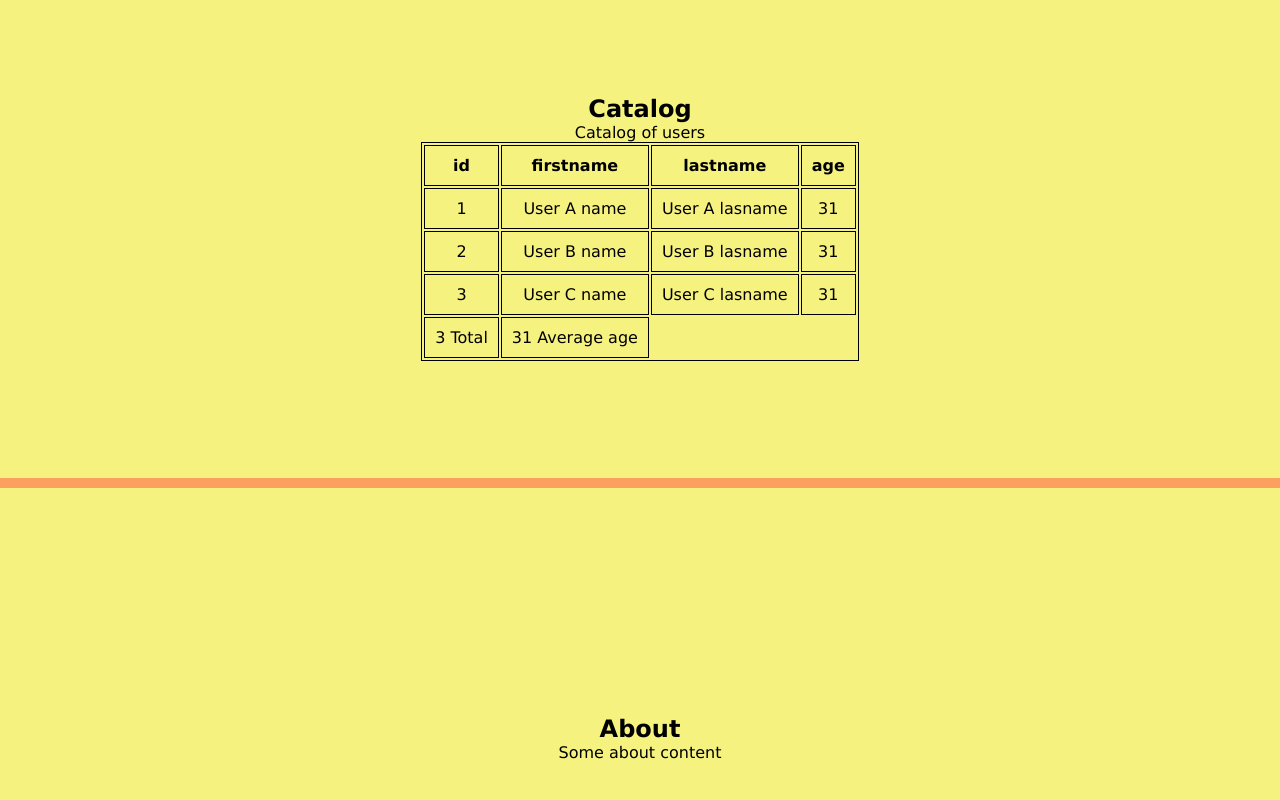
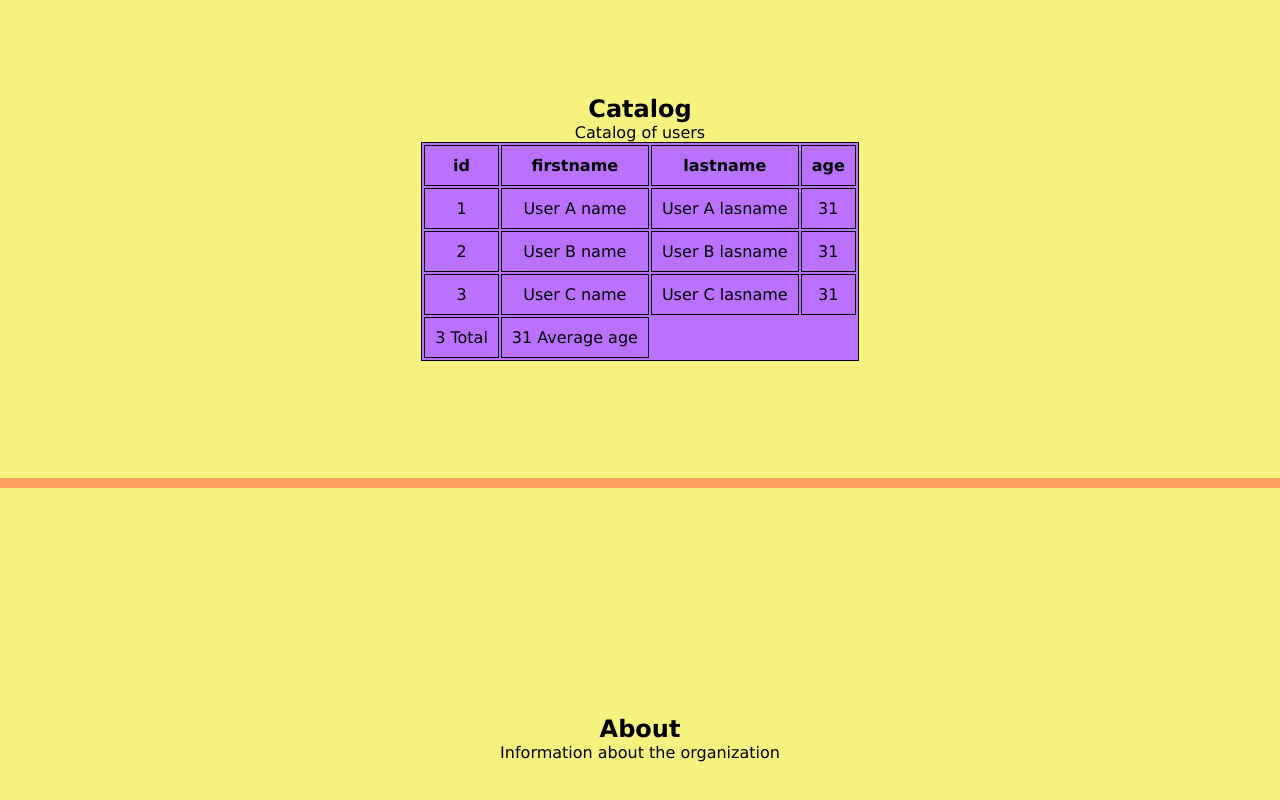
Before and after one commit to MariyaKondratenko/HW3_MK_practice, a plain HTML site: page index.html in a window 1280 px wide. Shown: the part 1281-2081 px from the top of the page. Drawn offline with Linux system fonts and the light colour scheme.

Commit message:
made changes in sections Catalog and About

```diff
--- a/index.html
+++ b/index.html
@@ -172,7 +172,7 @@
 
         <section class="content" id="about">
           <h2>About</h2>
-          <p>Some about content</p>
+          <p>Information about the organization</p>
         </section>
 
         <!-- Send email form-->
--- a/styles/styles.css
+++ b/styles/styles.css
@@ -55,6 +55,7 @@ th,
 td {
   border: 1px solid black;
   text-align:center;
+  background-color: rgb(186, 113, 253);
 }
 
 th,td{
```
